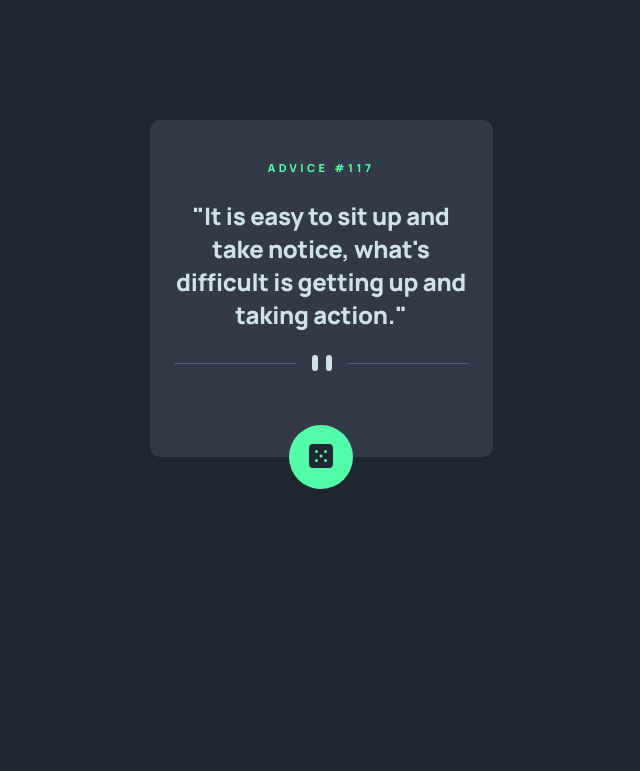
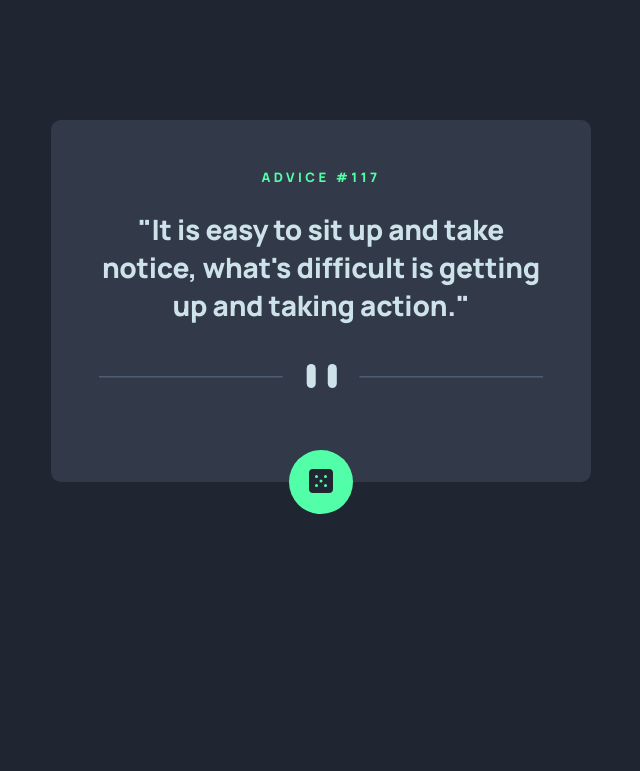
Before and after one commit to davidtaing/advice-generator, a Next.js app: page / in a window 1536 px wide. Shown: the top 771 px of the page, without its empty margins (447-1087 px from the left). Built offline with nearby package versions, Linux system fonts and the light colour scheme.

Commit message:
style: Desktop Resolution

```diff
--- a/pages/index.tsx
+++ b/pages/index.tsx
@@ -30,6 +30,7 @@ const Home: NextPage = () => {
           <img
             className="advice-slip__divider"
             src="/images/pattern-divider-mobile.svg"
+            srcSet="/images/pattern-divider-mobile.svg 375w, /images/pattern-divider-mobile.svg 1440w"
           />
           <br />
           <button className="advice-slip__button">
--- a/styles/globals.css
+++ b/styles/globals.css
@@ -42,7 +42,7 @@ img {
   width: 343px;
   margin-top: 120px;
   margin-inline: auto;
-  padding-inline: 16px;
+  padding-inline: 24px;
   display: flex;
   flex-direction: column;
   align-items: center;
@@ -66,6 +66,7 @@ img {
 
 .advice-slip__divider {
   margin: 24px 0 0 0;
+  width: 100%;
 }
 
 .advice-slip__button {
@@ -83,3 +84,33 @@ footer {
   width: 100%;
   margin-bottom: 16px;
 }
+
+@media (min-width: 1440px) {
+  .advice-slip {
+    width: 540px;
+    padding-inline: 48px;
+  }
+
+  .advice-slip__title {
+    margin-top: 48px;
+    font-size: 13px;
+  }
+
+  .advice-slip__content {
+    margin-top: 24px;
+    font-size: 28px;
+  }
+
+  .advice-slip__divider {
+    margin-top: 40px;
+  }
+
+  .advice-slip__button {
+    margin-top: 8px;
+    transform: translateY(32px);
+  }
+
+  .advice-slip__button:hover {
+    box-shadow: 0px 0px 40px 0px #53ffaa;
+  }
+}
```
